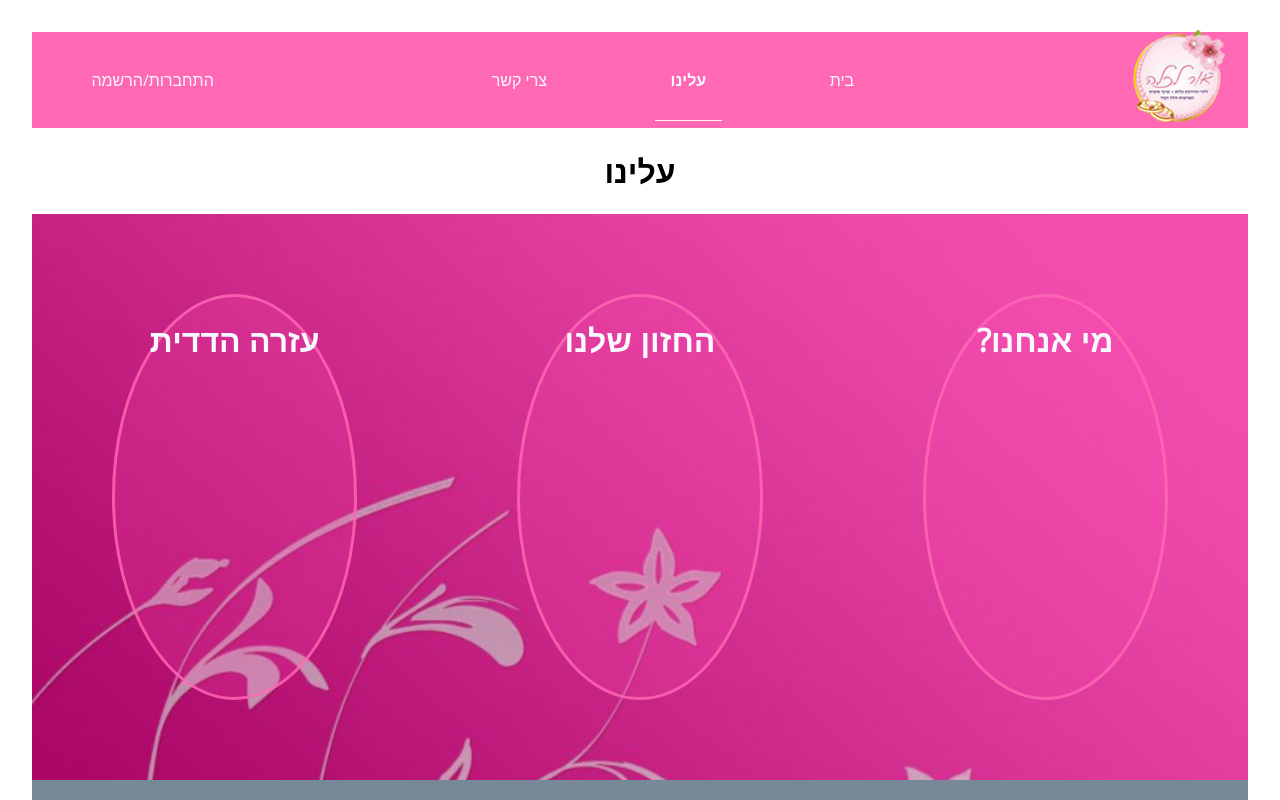
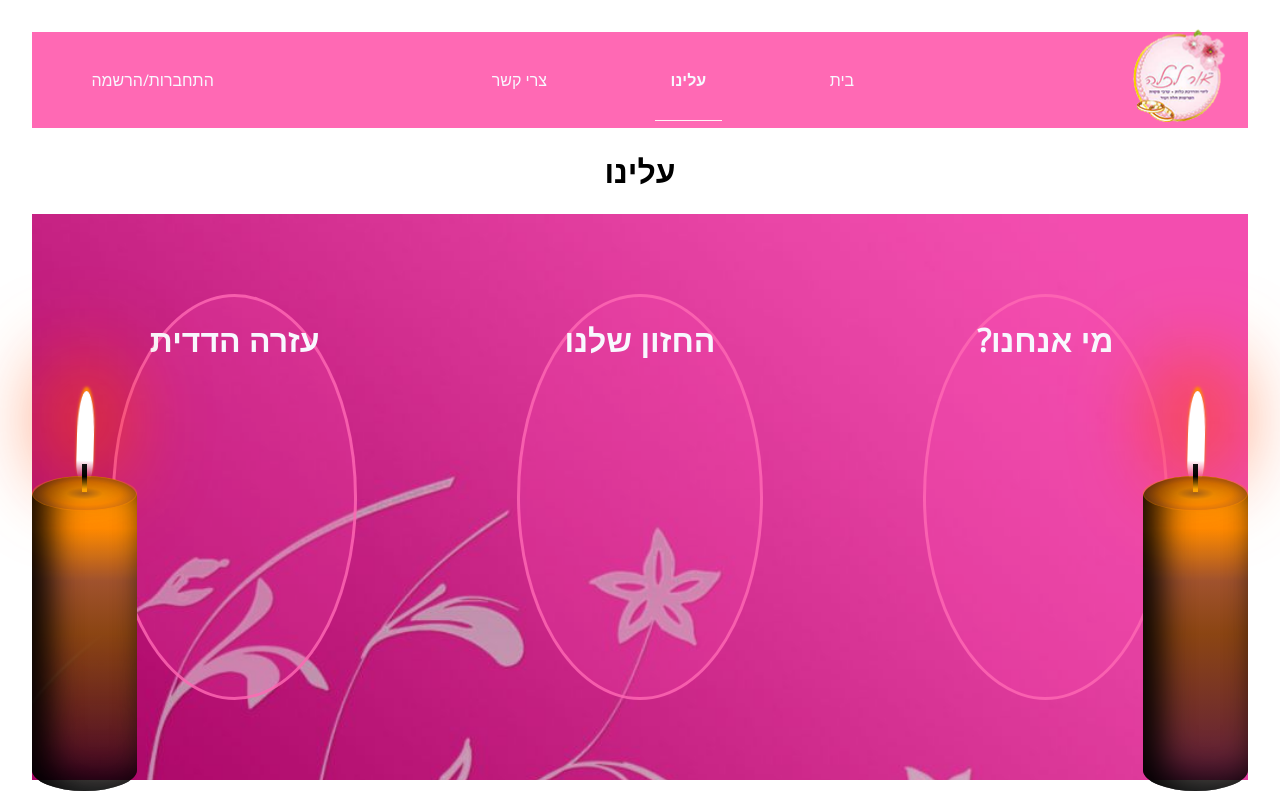
Before and after one commit to eithan31sirusi/RotemWeb, a React (Create React App) app: page /about in a window 1280 px wide. Shown: the top 800 px of the page. Built offline with nearby package versions, Linux system fonts and the light colour scheme.

Commit message:
crating candle animation

```diff
--- a/src/Components/pages/About/About.component.jsx
+++ b/src/Components/pages/About/About.component.jsx
@@ -1,5 +1,12 @@
 import React from "react";
-import { AboutContainer, TextContainer, AboutBox } from "./About.styles";
+import CandleAnimation from "../../../animations/CandleAnimation/CandleAnimation.component";
+
+import {
+  AboutContainer,
+  TextContainer,
+  AboutBox,
+  CandleFlex,
+} from "./About.styles";
 
 const About = () => {
   return (
@@ -19,6 +26,11 @@ const About = () => {
           <p></p>
         </TextContainer>
       </AboutBox>
+      <CandleFlex>
+        {" "}
+        <CandleAnimation />
+        <CandleAnimation />
+      </CandleFlex>
     </AboutContainer>
   );
 };
--- a/src/Components/pages/About/About.styles.js
+++ b/src/Components/pages/About/About.styles.js
@@ -49,3 +49,10 @@ export const TextContainer = styled.form`
   background-color: rgba(255, 80, 180, 0.2);
   color: GhostWhite;
 `;
+
+export const CandleFlex = styled.div`
+  display: flex;
+  justify-content: space-between;
+  position: relative;
+  bottom: 16em;
+`;
--- /dev/null
+++ b/src/animations/CandleAnimation/CandleAnimation.component.jsx
@@ -0,0 +1,23 @@
+import React from "react";
+
+import {
+  CandleContainer,
+  CandleBody,
+  CandleStick,
+  CandleFlame,
+  CandleLight,
+} from "./CandleAnimation.styles";
+
+const CandleAnimation = () => {
+  return (
+    <CandleContainer>
+      <CandleBody>
+        <CandleLight></CandleLight>
+        <CandleFlame></CandleFlame>
+        <CandleStick></CandleStick>
+      </CandleBody>
+    </CandleContainer>
+  );
+};
+
+export default CandleAnimation;
--- /dev/null
+++ b/src/animations/CandleAnimation/CandleAnimation.styles.js
@@ -0,0 +1,228 @@
+import styled, { keyframes } from "styled-components";
+
+const enlarge = keyframes`
+    0%,
+    100% {
+        height: 12em;
+        top: -12em;
+    }
+
+    50% {
+        height: 14em;
+        top: -13em;
+    }
+
+}
+`;
+const move = keyframes`
+    0%,
+    100% {
+        transform: rotate(2deg);
+    }
+
+    50% {
+        transform: rotate(-2deg);
+    }
+
+
+}
+`;
+const lightBlink = keyframes`
+
+to {
+        filter: blur(6em) opacity(0.8);
+    }
+
+
+
+}
+`;
+
+export const CandleContainer = styled.div`
+  margin: 0;
+  height: 5em;
+  display: flex;
+  align-items: center;
+  justify-content: center;
+`;
+
+export const CandleBody = styled.div`
+  width: 15em;
+  height: 45em;
+  font-size: 7px;
+  background: linear-gradient(
+    orange,
+    darkorange,
+    sienna,
+    saddlebrown 50%,
+    rgba(0, 0, 0, 0.6)
+  );
+  box-shadow: inset 2em -3em 5em rgba(0, 0, 0, 0.4), inset 2em 0em 5em;
+  border-radius: 10em /4em;
+  position: relative;
+  display: flex;
+  justify-content: center;
+  top: 10em;
+
+  &::before {
+    content: "";
+    position: absolute;
+    width: inherit;
+    height: 5em;
+    border: 0.2em solid darkorange;
+    border-radius: 50%;
+    box-sizing: border-box;
+    background: radial-gradient(
+      #444444,
+      orange,
+      darkorange,
+      sienna,
+      saddlebrown
+    );
+    filter: opacity(0.4);
+  }
+`;
+
+export const CandleStick = styled.div`
+  position: absolute;
+  width: 0.6em;
+  height: 4em;
+  top: -1.8em;
+  background: linear-gradient(#111111, #000000, orange 90%);
+`;
+
+export const CandleFlame = styled.div`
+  position: absolute;
+  right: 5em;
+  width: 2.4em;
+
+  &::after {
+    content: "";
+    position: absolute;
+    width: inherit;
+    height: 12em;
+    top: -12em;
+    background: linear-gradient(#ffffff 80%, transparent);
+    border-radius: 50% 50% 20% 20%;
+    box-shadow: 0 -0.6em 0.4em darkorange;
+    animation: ${enlarge} 5s linear infinite, ${move} 6s linear infinite;
+  }
+`;
+
+export const CandleLight = styled.div`
+  position: absolute;
+  width: 10em;
+  height: 18em;
+  background-color: orangered;
+  border-radius: 50%;
+  top: -17em;
+  filter: blur(6em);
+  animation: ${lightBlink} 100ms infinite;
+`;
+
+/* body {
+    margin: 0;
+    height: 100vh;
+    display: flex;
+    align-items: center;
+    justify-content: center;
+    background-color: black;
+}
+
+div.candle-body {
+    width: 15em;
+    height: 30em;
+    font-size: 7px;
+    background: linear-gradient(orange, darkorange, sienna, saddlebrown 50%, rgba(0, 0, 0, 0.6));
+    box-shadow: inset 2em -3em 5em rgba(0, 0, 0, 0.4), inset 2em 0em 5em;
+    border-radius: 10em /4em;
+    position: relative;
+    display: flex;
+    justify-content: center;
+    top: 10em;
+}
+
+div.candle-body::before {
+    content: '';
+    position: absolute;
+    width: inherit;
+    height: 5em;
+    border: 0.2em solid darkorange;
+    border-radius: 50%;
+    box-sizing: border-box;
+    background: radial-gradient(#444444, orange, darkorange, sienna, saddlebrown);
+    filter: opacity(0.4);
+}
+
+span.stick {
+    position: absolute;
+    width: 0.6em;
+    height: 4em;
+    top: -1.8em;
+    background: linear-gradient(#111111, #000000, orange 90%);
+}
+
+span.candle-flames {
+    position: absolute;
+    width: 2.4em;
+}
+
+span.candle-flames::after {
+    content: '';
+    position: absolute;
+    width: inherit;
+    height: 12em;
+    top: -12em;
+    background: linear-gradient(#ffffff 80%, transparent);
+    border-radius: 50% 50% 20% 20%;
+    box-shadow: 0 -0.6em 0.4em darkorange;
+    animation: enlarge 5s linear infinite, move 6s linear infinite;
+}
+
+@keyframes enlarge {
+
+    0%,
+    100% {
+        height: 12em;
+        top: -12em;
+    }
+
+    50% {
+        height: 14em;
+        top: -13em;
+    }
+
+}
+
+@keyframes move {
+
+    0%,
+    100% {
+        transform: rotate(2deg);
+    }
+
+    50% {
+        transform: rotate(-2deg);
+    }
+
+}
+
+span.candle-light {
+    position: absolute;
+    width: 10em;
+    height: 18em;
+    background-color: orangered;
+    border-radius: 50%;
+    top: -17em;
+    filter: blur(6em);
+    animation: light-blink 100ms infinite;
+}
+
+@keyframes light-blink {
+
+    to {
+        filter: blur(6em) opacity(0.8);
+    }
+
+
+} */
```
